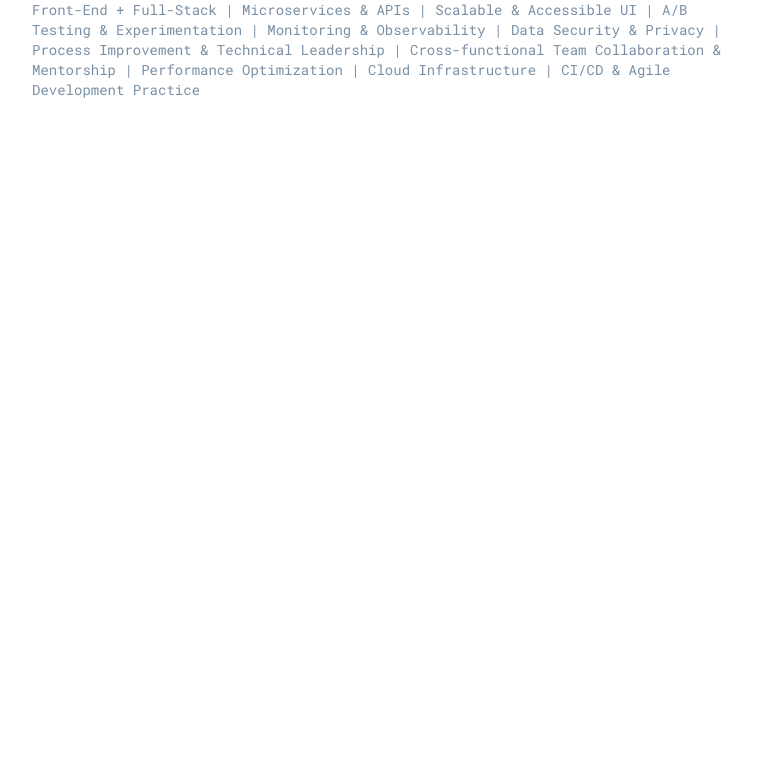
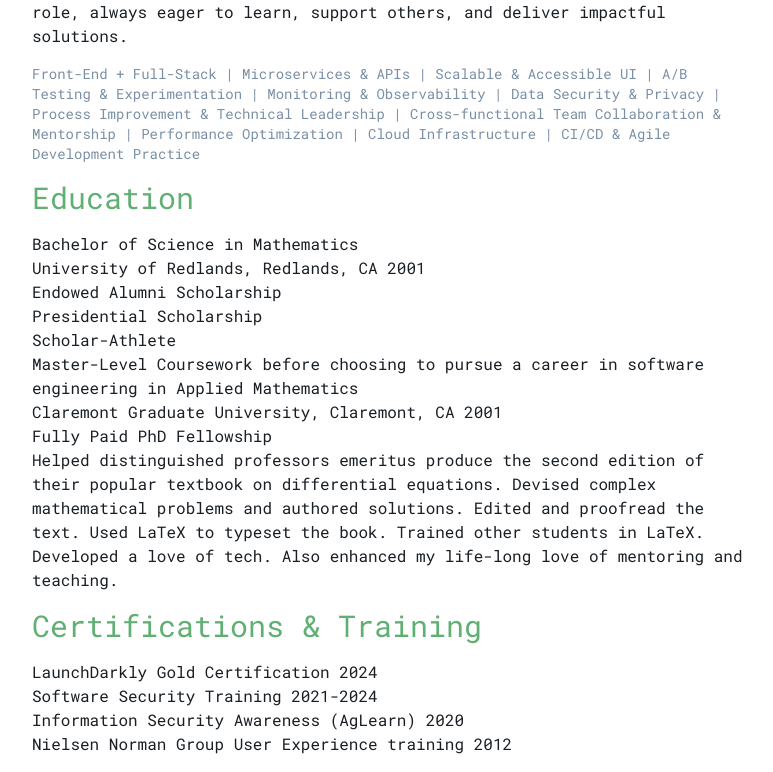
Before and after one commit to bensbits91/portfolio-2025-nextjs-js-tailwind, a Next.js app: page /about in a window 1280 px wide. Shown: the part 410-1182 px from the top of the page, without its empty margins (248-1021 px from the left). Before the commit the page ends 800 px from the top, so only its background shows below. Built offline with nearby package versions, Linux system fonts and the light colour scheme.

Commit message:
about page education and certs; improve mobile nav; fix responpsive project grid

```diff
--- a/app/about/page.js
+++ b/app/about/page.js
@@ -1,6 +1,11 @@
 import { HeroSection, OneColumnSection } from '@/app/components/layout';
-import { HeadingOne, SubtleText } from '@/app/components/typography';
-import { about, expertise } from '@/app/data.js';
+import {
+   HeadingOne,
+   HeadingTwo,
+   Subheading,
+   SubtleText
+} from '@/app/components/typography';
+import { about, certifications, education, expertise } from '@/app/data.js';
 
 const About = () => {
    const {
@@ -12,16 +17,76 @@ const About = () => {
       title,
       otherTitles
    } = about;
+
+   const Education = ({ education }) => (
+      <div>
+         <div>
+            {education.map((item, index) => {
+               const {
+                  degree,
+                  major,
+                  institution,
+                  location,
+                  startYear,
+                  endYear,
+                  awards
+               } = item;
+               return (
+                  <div key={index}>
+                     <h3>
+                        {degree} in {major}
+                     </h3>
+                     <h4>
+                        {institution}, {location} {endYear}
+                     </h4>
+                     {awards.map((award, index) => {
+                        return <p key={index}>{award}</p>;
+                     })}
+                  </div>
+               );
+            })}
+         </div>
+      </div>
+   );
+
+   const Certifications = ({ certifications }) => (
+      <div>
+         <div>
+            {certifications.map((item, index) => {
+               const { name, date } = item;
+               return (
+                  <div key={index}>
+                     <h3>
+                        {name} {date}
+                     </h3>
+                  </div>
+               );
+            })}
+         </div>
+      </div>
+   );
+
    return (
       <div>
          <HeroSection bigBottom={false}>
             <HeadingOne>About</HeadingOne>
+            <Subheading>
+               {firstName} {lastName}
+            </Subheading>
          </HeroSection>
          <OneColumnSection>
             <p>{overview}</p>
          </OneColumnSection>
          <OneColumnSection>
-         <SubtleText>{expertise.join(' | ')}</SubtleText>
+            <SubtleText>{expertise.join(' | ')}</SubtleText>
+         </OneColumnSection>
+         <OneColumnSection>
+            <HeadingTwo>Education</HeadingTwo>
+            <Education education={education} />
+         </OneColumnSection>
+         <OneColumnSection>
+            <HeadingTwo>Certifications & Training</HeadingTwo>
+            <Certifications certifications={certifications} />
          </OneColumnSection>
       </div>
    );
--- a/app/components/common/CloudinaryImage.js
+++ b/app/components/common/CloudinaryImage.js
@@ -23,7 +23,7 @@ const CloudinaryImage = ({
          height={height}
          alt={alt}
          className={full ? 'w-full h-auto' : ''}
-         //  unoptimized={false} // todo: add param to disable optimization for animated images
+         //  unoptimized={true} // todo: add param to disable optimization for animated images
       />
    );
 };
--- a/app/components/navbar/MobileNav.js
+++ b/app/components/navbar/MobileNav.js
@@ -23,7 +23,7 @@ const MobileNav = () => {
    );
 
    // todo: add #A0AFBE to var (or replace with existing var)
-   // todo: move svgs to public folder
+   // todo: move svgs to public folder?
 
    return (
       <nav className="fixed left-0 right-0 top-0 z-40 bg-[--background] p-4 text-[#A0AFBE] lg:hidden">
@@ -32,7 +32,44 @@ const MobileNav = () => {
                <ContactLinks isNavbar />
             </div>
             <button onClick={toggleMenu} className="focus:outline-none">
-               {isOpen ? (
+               <svg
+                  className="h-6 w-6"
+                  fill="none"
+                  stroke="currentColor"
+                  viewBox="0 0 24 24"
+                  xmlns="http://www.w3.org/2000/svg">
+                  <path
+                     strokeLinecap="round"
+                     strokeLinejoin="round"
+                     strokeWidth="2"
+                     d="M4 6h16M4 12h16m-7 6h7"></path>
+               </svg>
+            </button>
+         </div>
+         {isOpen && (
+            <div
+               onClick={toggleMenu}
+               className="fixed inset-0 z-40 bg-black bg-opacity-50"
+            />
+         )}
+         <div
+            className={`fixed right-0 top-[60px] z-40 h-[500px] w-[300px] bg-[--bb-dark-gray-900] text-2xl ${
+               isOpen
+                  ? 'translate-x-0'
+                  : 'translate-x-[100vh] md:translate-x-[130vh]'
+            } transform transition-transform duration-500 ease-in-out`}>
+            <div className="flex items-start justify-between p-4">
+               <ul>
+                  {navLinkDefs.map(({ link, text }, index) => (
+                     <NavLink
+                        key={index}
+                        link={link}
+                        text={text}
+                        isFirst={index === 0}
+                     />
+                  ))}
+               </ul>
+               <button onClick={toggleMenu} className="p-1 focus:outline-none">
                   <svg
                      className="h-6 w-6"
                      fill="none"
@@ -45,36 +82,8 @@ const MobileNav = () => {
                         strokeWidth="2"
                         d="M6 18L18 6M6 6l12 12"></path>
                   </svg>
-               ) : (
-                  <svg
-                     className="h-6 w-6"
-                     fill="none"
-                     stroke="currentColor"
-                     viewBox="0 0 24 24"
-                     xmlns="http://www.w3.org/2000/svg">
-                     <path
-                        strokeLinecap="round"
-                        strokeLinejoin="round"
-                        strokeWidth="2"
-                        d="M4 6h16M4 12h16m-7 6h7"></path>
-                  </svg>
-               )}
-            </button>
-         </div>
-         <div
-            className={`fixed right-0 top-[60px] z-40 h-[100vh] w-[100vw] bg-[--bb-dark-gray-900] text-right font-roboto-sans text-2xl ${
-               isOpen ? 'translate-x-0' : 'translate-x-[100vh]'
-            } transform transition-transform duration-500 ease-in-out`}>
-            <ul>
-               {navLinkDefs.map(({ link, text }, index) => (
-                  <NavLink
-                     key={index}
-                     link={link}
-                     text={text}
-                     isFirst={index === 0}
-                  />
-               ))}
-            </ul>
+               </button>
+            </div>
          </div>
       </nav>
    );
--- a/app/components/projects/ProjectGridModal.js
+++ b/app/components/projects/ProjectGridModal.js
@@ -29,7 +29,7 @@ const ProjectGridModal = ({ modalData, closeModal }) => {
             />
          )}
          <div
-            className={`fixed bottom-[5vh] left-[7.5vw] z-50 h-[85vh] w-[85vw] rounded-lg bg-[--bb-dark-gray-900] p-4 md:w-[90vw] ${
+            className={`fixed bottom-[5vh] left-[7.5vw] z-50 h-[85vh] w-[85vw] rounded-lg bg-[--bb-dark-gray-900] p-4 md:left-[5vw] md:w-[90vw] ${
                modalData ? 'translate-y-0' : 'translate-y-[100vh]'
             } transform transition-transform duration-500 ease-in-out`}>
             <div className="relative h-full p-4 text-[--bb-dark-gray-200]">
--- a/app/data.js
+++ b/app/data.js
@@ -1072,7 +1072,7 @@ export const projects = [
       ],
       code: '',
       description:
-         'My personal website, built with Next.js, Tailwind CSS, React Table... deployed using Vercel... minimal dependencies... content stored as JSON inside the project...',
+         'My personal website, built with Next.js, Tailwind CSS, React Table... deployed using Vercel... minimal dependencies... content stored as JSON inside the project... custom css animations/transitions... images stored in cloudinary and optimized using next/image...',
       motivation:
          'To showcase my skills and experience. Also, to brush the rust off some of my front-end skills, especially with Next.js and Tailwind CSS. I have spent the past few years gaining experience in the rest of the stack, but am excited to get back to my roots.',
       outcome:
@@ -1219,8 +1219,8 @@ export const projects = [
       images: [
          'growing-form_mxndcb',
          'sharepoint-dynamic-form-builder-dark_dupi6b',
-         'sharepoint-dynamic-form-builder_vaq1ol',
-         'sharepoint-form-slider_kgs8re'
+         // 'sharepoint-dynamic-form-builder_vaq1ol',
+         // 'sharepoint-form-slider_kgs8re'
       ],
       showInProjectsGallery: true,
       featureOnHome: true
@@ -1394,22 +1394,9 @@ export const projects = [
 ];
 export const education = [
    {
-      degree:
-         'Master-Level Coursework before choosing to pursue a career in software engineering',
-      major: 'Applied Mathematics',
-      school: 'Claremont Graduate University',
-      location: 'Claremont, CA',
-      startYear: 2001,
-      endYear: 2001,
-      awards: [
-         'Fully Paid PhD Fellowship',
-         'Helped professors author the second edition of their popular textbook on differential equations. Devised complex mathematical problems and authored solutions. Edited and proofread the text. Used LaTeX to typeset the book. Trained other students in LaTeX.'
-      ]
-   },
-   {
       degree: 'Bachelor of Science',
       major: 'Mathematics',
-      school: 'University of Redlands',
+      institution: 'University of Redlands',
       location: 'Redlands, CA',
       startYear: 1996,
       endYear: 2001,
@@ -1418,24 +1405,37 @@ export const education = [
          'Presidential Scholarship',
          'Scholar-Athlete'
       ]
+   },
+   {
+      degree:
+         'Master-Level Coursework before choosing to pursue a career in software engineering',
+      major: 'Applied Mathematics',
+      institution: 'Claremont Graduate University',
+      location: 'Claremont, CA',
+      startYear: 2001,
+      endYear: 2001,
+      awards: [
+         'Fully Paid PhD Fellowship',
+         'Helped distinguished professors emeritus produce the second edition of their popular textbook on differential equations. Devised complex mathematical problems and authored solutions. Edited and proofread the text. Used LaTeX to typeset the book. Trained other students in LaTeX. Developed a love of tech. Also enhanced my life-long love of mentoring and teaching.'
+      ]
    }
 ];
 export const certifications = [
    {
       name: 'LaunchDarkly Gold Certification',
-      issueDate: '2024'
+      date: '2024'
    },
    {
       name: 'Software Security Training',
-      issueDate: '2021-2024'
+      date: '2021-2024'
    },
    {
       name: 'Information Security Awareness (AgLearn)',
-      issueDate: '2020'
+      date: '2020'
    },
    {
       name: 'Nielsen Norman Group User Experience training',
-      issueDate: '2012'
+      date: '2012'
    }
 ];
 
```
